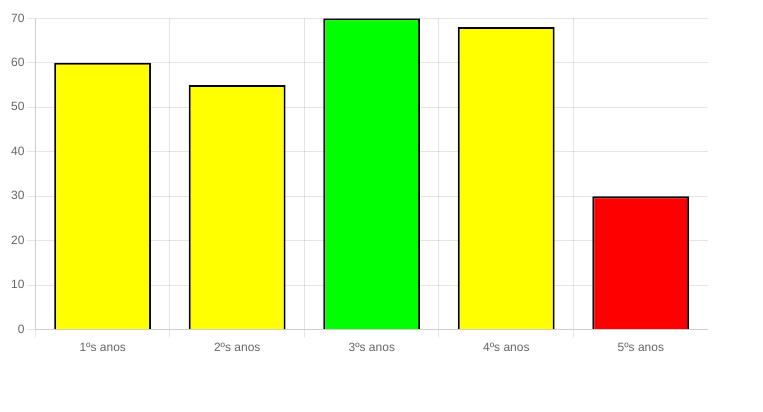
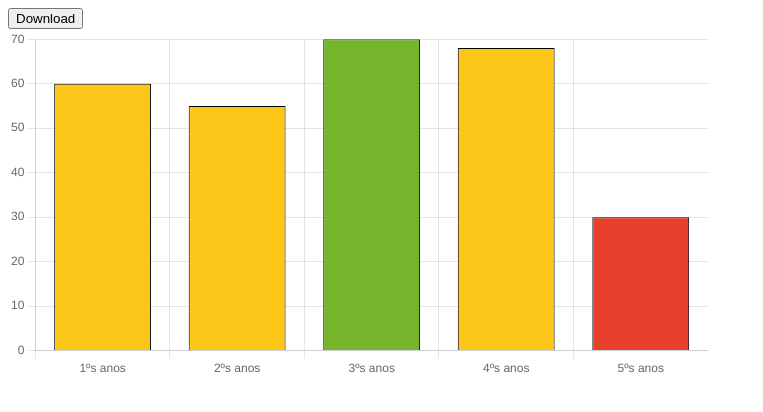
Before and after one commit to EduardoLeal1985/graficos, a React (Create React App) app: page / in a window 1280 px wide. Shown: the top 412 px of the page, without its empty margins (0-763 px from the left). Built offline with nearby package versions, Linux system fonts and the light colour scheme.

Commit message:
add - dowload and base64image ok

```diff
--- a/src/App.js
+++ b/src/App.js
@@ -1,39 +1,36 @@
-import { useState } from "react";
+import { useState, useRef } from "react";
 import BarChart from "./components/BarChart";
 import LineChart from "./components/LineChart";
 import PieChart from "./components/PieChart";
+import Button from './components/UI/Button';
+import { Chart } from "chart.js";
 // import { UserData } from "./Data";
 
 const UserData = [
   {
     id: 1,
     turma: "1ºs anos",
-    userGain: 60,
-    userLost: 0,
+    nota: 60,
   },
   {
     id: 2,
     turma: "2ºs anos",
-    userGain: 55,
-    userLost: 0,
+    nota: 55,
   },
   {
     id: 3,
     turma: "3ºs anos",
-    userGain: 70,
-    userLost: 0,
+    nota: 70,
   },
   {
     id: 4,
     turma: "4ºs anos",
-    userGain: 68,
-    userLost: 0,
+    nota: 68,
   },
   {
     id: 5,
     turma: "5ºs anos",
-    userGain: 30,
-    userLost: 0,
+    nota: 30,
   },
 ];
 
@@ -42,24 +39,46 @@ function App() {
     labels: UserData.map((item) => item.turma),
     datasets: [
       {
-        label: 'hide',
-        data: UserData.map((data) => data.userGain),
+        label: 'nota',
+        data: UserData.map((data) => data.nota),
         backgroundColor: UserData.map((data) => {
-          if (data.userGain < 70) {
-            if (data.userGain < 50) {
-              return "#ff0000";
+          if (data.nota < 70) {
+            if (data.nota < 50) {
+              return "#e7402d";
             } else {
-              return "#ffff00";
+              return "#fdc719";
             }
           } else {
-            return "#00ff00";
+            return "#75b52b";
           }
         }),
         borderColor: "black",
-        borderWidth: 2,
+        borderWidth: 1,
       },
     ],
   });
+
+  const chartRef = useRef(null);
+
+  const handleSaveChart = () => {
+    // const options = {
+    //   plugins: {
+    //     legend: {
+    //       display: false,
+    //     }
+    //   },
+    //   scales: {
+    //     xAxes: [{ticks: {mirror: true}}],
+    //     yAxes: [{ticks: {mirror: true}}],
+    //   },
+    // };
+    // const base64Image = chartRef.current.chartInstance.toBase64Image();
+    // const base64Image = chartRef.current.chartData.base64Image();
+    console.log(chartRef);
+    // const base64Image = chartRef.current.base64Image();
+    // console.log(base64Image);
+
+  }
 
   // IF YOU SEE THIS COMMENT: I HAVE GOOD EYESIGHT
 
@@ -67,6 +86,7 @@ function App() {
     <div className="App">
       <div style={{ width: 700 }}>
         <BarChart chartData={userData} />
+        {/* <LineChart /> */}
       </div>
       {/* <div style={{ width: 700 }}>
         <LineChart chartData={userData} />
--- a/src/components/BarChart.js
+++ b/src/components/BarChart.js
@@ -1,21 +1,50 @@
-import React from "react";
+import React, { useRef, useCallback } from "react";
 import { Bar } from "react-chartjs-2";
 // import { Chart as ChartJS } from "chart.js/auto";
-import { Chart } from 'chart.js';
+// import { Chart } from 'chart.js';
+import Chart from 'chart.js/auto';
+import { CategoryScale } from "chart.js";
+
+Chart.register(CategoryScale);
 
 function BarChart({ chartData }) {
+  let ref = useRef(null);
+
+  const downloadImage = useCallback(() => {
+    const objB64 = ref.current.toBase64Image();
+    const link = document.createElement("a");
+    console.log(objB64);
+    link.download = "chart.png";
+    link.href = ref.current.toBase64Image();
+    link.click();
+  }, []);
+
   const options = {
-      plugins: {
-        legend: {
-          display: false,
-        }
-    }
+    plugins: {
+      legend: {
+        display: false,
+      }
+    },
+    scales: {
+      xAxes: [{ticks: {mirror: true}}],
+      yAxes: [{ticks: {mirror: true}}],
+    },
   };
 
-  return <Bar
-    data={chartData}
-    options={options}
-  />;
+  // return <Bar
+  //   data={chartData}
+  //   options={options}
+  //   ref={ref}
+  // />;
+
+  return (
+    <div>
+      <button type="button" onClick={downloadImage}>Download</button>
+      <div>
+        <Bar ref={ref} data={chartData} options={options} />
+      </div>
+    </div>
+  );
 }
 
 // const BarChart = ({ chartData }) => {
--- a/src/components/LineChart.js
+++ b/src/components/LineChart.js
@@ -1,18 +1,54 @@
-import React from "react";
-import { Line } from "react-chartjs-2";
-import { Chart as ChartJS } from "chart.js/auto";
+import React, { Component } from 'react';
+import Chart from 'chart.js/auto';
 
-function LineChart({ chartData }) {
+export default class LineChart extends Component {
 
-  const options = {
-    plugins: {
-      legend: {
-        display: false,
-      },
-  }
-};
+	chartRef = React.createRef();
 
-  return <Line data={chartData} options={options} />;
+	componentDidMount() {
+		const ctx = this.chartRef.current.getContext("2d");
+
+		new Chart(ctx, {
+			type: "line",
+			data: {
+				labels: ["Sunday", "Monday", "Tuesday", "Wednesday", "Thursday", "Friday", "Saturday"],
+				datasets: [{
+					data: [86,114,106,106,107,111,133],
+					label: "Total",
+					borderColor: "#3e95cd",
+					backgroundColor: "#7bb6dd",
+					fill: false,
+				}, {
+					data: [70,90,44,60,83,90,100],
+					label: "Accepted",
+					borderColor: "#3cba9f",
+					backgroundColor: "#71d1bd",
+					fill: false,
+				}, {
+					data: [10,21,60,44,17,21,17],
+					label: "Pending",
+					borderColor: "#ffa500",
+					backgroundColor:"#ffc04d",
+					fill: false,
+				}, {
+					data: [6,3,2,2,7,0,16],
+					label: "Rejected",
+					borderColor: "#c45850",
+					backgroundColor:"#d78f89",
+					fill: false,
+				}
+				]
+			},
+		});
+	}
+	render() {
+		return (
+			<div>
+				<canvas
+				id="myChart"
+				ref={this.chartRef}
+				/>
+			</div>
+			)
+	}
 }
-
-export default LineChart;
--- /dev/null
+++ b/src/components/UI/Button.js
@@ -0,0 +1,9 @@
+import React from 'react';
+
+const Button = ({children}) => {
+  return (
+    <button>{children}</button>
+  );
+}
+
+export default Button;
```
